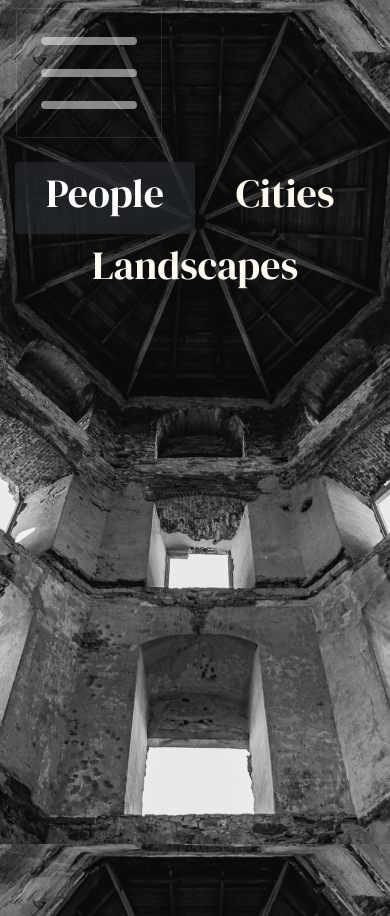
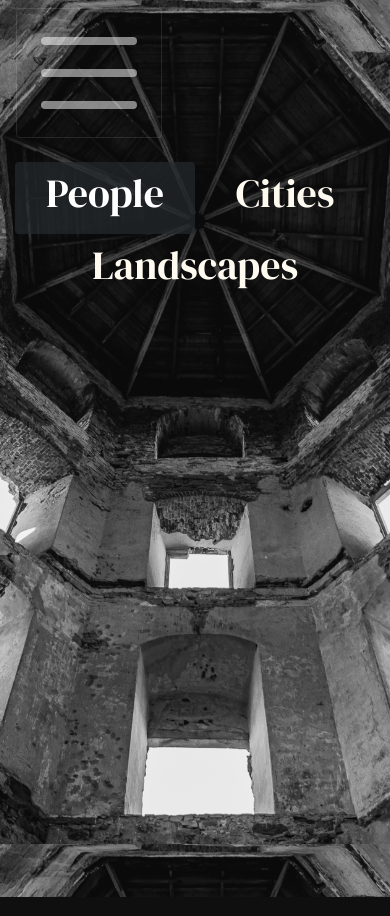
Before and after one commit to Temetappi/WebsiteDjango, a Django app: page /gallery in a window 390 px wide. Run offline with Django 3.2, Linux system fonts and the light colour scheme; data that the repository does not hold is empty; some libraries are stand-ins or nearby versions.

Commit message:
Clipping

```diff
--- a/static/css/main.css
+++ b/static/css/main.css
@@ -26,7 +26,7 @@ body {
 }
 
 #gallerycontainer {
-    height: calc(100vh - 250px) !important;
+    height: calc(100vh - 201px) !important;
 }
 
 .scrollable {
@@ -351,6 +351,11 @@ body {
         width: 100% !important;
         max-width: none !important;
     }
+
+    #gallerycontainer {
+        height: calc(100vh - 269px) !important;
+    }
+
     .navbar-toggler-icon {
         width: 6em;
         height: 6em;
```
